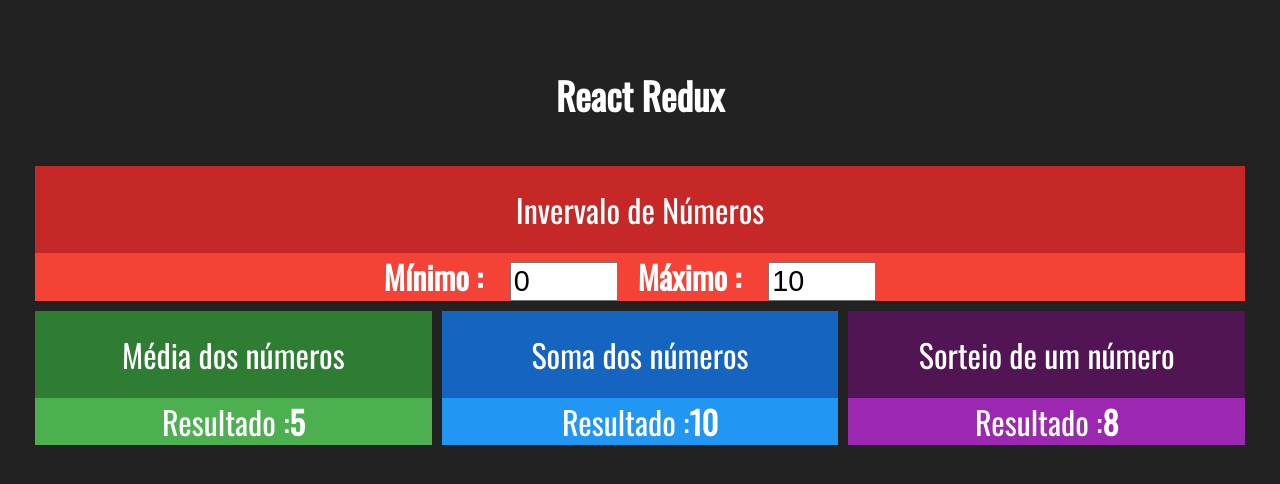
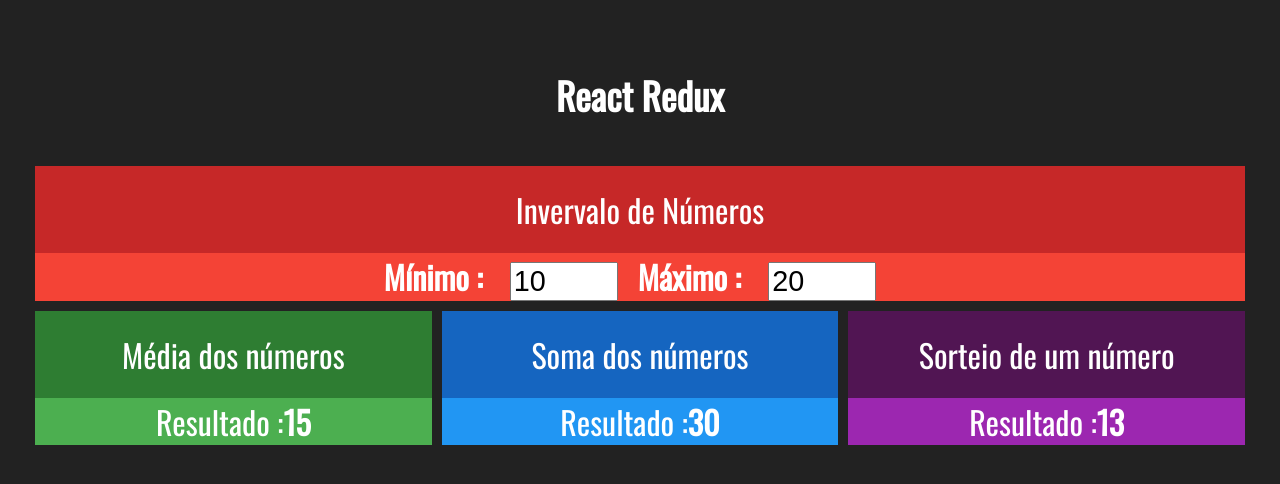
Before and after one commit to Rharuow/React-Redux, a React (Create React App) app in the folder a-simple-redux-project/: page / in a window 1280 px wide. Shown: the top 484 px of the page. Built offline with nearby package versions, Linux system fonts and the light colour scheme.

Commit message:
state without redux

```diff
--- a/a-simple-redux-project/src/App.js
+++ b/a-simple-redux-project/src/App.js
@@ -1,4 +1,4 @@
-import React from 'react';
+import React, { useState } from 'react';
 import './App.css';
 import Interval from './components/Interval'
 import Media from './components/Media'
@@ -6,18 +6,26 @@
 import Choose from './components/Choose'
 
 function App() {
+
+  const [min, setMin] = useState(10)
+  const [max, setMax] = useState(20)
+
   return (
     <div className="App">
       <h3>React Redux</h3>
       <div className="line">
-        <Interval>
-
+        <Interval
+        min={min}
+        max={max}
+        onMinChange={setMin}
+        onMaxChange={setMax}
+        >
         </Interval>
       </div>
       <div className="line">
-        <Media>Card</Media>
-        <Sum>Card</Sum>
-        <Choose>Card</Choose>
+        <Media min={min} max={max}></Media>
+        <Sum min={min} max={max}></Sum>
+        <Choose min={min} max={max}></Choose>
       </div>
     </div>
   );
--- a/a-simple-redux-project/src/components/Choose.jsx
+++ b/a-simple-redux-project/src/components/Choose.jsx
@@ -3,12 +3,15 @@
 
 
 export default props => {
+    const {min, max} = props
+    const randon = parseInt(Math.random() * (max-min)) + min
+
     return (
         <Card title="Sorteio de um número" purple>
             <div>
                 <span>
                     <span>Resultado :</span>
-                    <strong>8</strong>
+                    <strong>{randon}</strong>
                 </span>
             </div>
         </Card>
--- a/a-simple-redux-project/src/components/Interval.jsx
+++ b/a-simple-redux-project/src/components/Interval.jsx
@@ -5,16 +5,19 @@
 
 
 export default props => {
+    const {min, max} = props
     return (
         <Card title="Invervalo de Números" red>
             <div className="Interval">
                 <span>
                     <strong>Mínimo : </strong>
-                    <input type="number" value={0} readOnly/>
+                    <input type="number" value={min} max={max}
+                    onChange={e => props.onMinChange(+e.target.value)}/>
                 </span>
                 <span>
                     <strong>Máximo : </strong>
-                    <input type="number" value={10} readOnly/>
+                    <input type="number" value={max} min={min}
+                    onChange={e => props.onMaxChange(+e.target.value)}/>
                 </span>
             </div>
         </Card>
--- a/a-simple-redux-project/src/components/Media.jsx
+++ b/a-simple-redux-project/src/components/Media.jsx
@@ -3,12 +3,14 @@
 
 
 export default props => {
+    const { min, max } = props
+
     return (
         <Card title="Média dos números" green>
             <div>
                 <span>
                     <span>Resultado :</span>
-                    <strong>5</strong>
+                    <strong>{(max+min)/2}</strong>
                 </span>
             </div>
         </Card>
--- a/a-simple-redux-project/src/components/Sum.jsx
+++ b/a-simple-redux-project/src/components/Sum.jsx
@@ -3,12 +3,14 @@
 
 
 export default props => {
+    const {min, max} = props
+
     return (
         <Card title="Soma dos números" blue>
             <div>
                 <span>
                     <span>Resultado :</span>
-                    <strong>10</strong>
+                    <strong>{min + max}</strong>
                 </span>
             </div>
         </Card>
```
